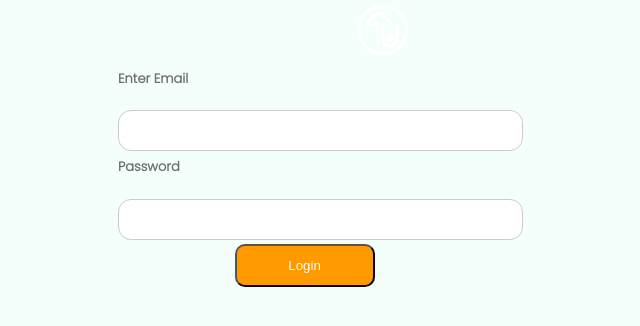
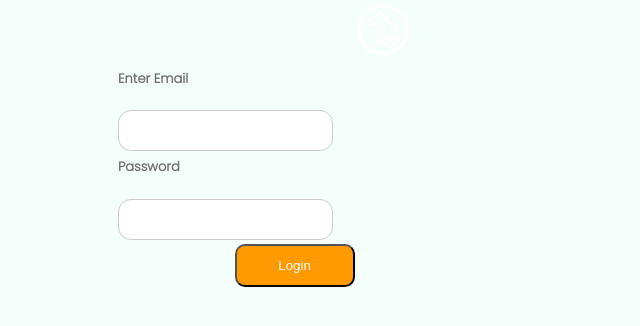
Before and after one commit to Laban254/TuRent_community, a Flask app: page /login in a window 1280 px wide. Shown: the part 122-448 px from the top of the page, without its empty margins (257-897 px from the left). Run offline with Flask 2, Linux system fonts and the light colour scheme.

Commit message:
updated the width of login inputs

```diff
--- a/app/static/css/login.css
+++ b/app/static/css/login.css
@@ -12,12 +12,13 @@
 input.login_email[type="email"],
 input.login_password[type="password"] {
     border: 1px solid #ccc;
+    width: 200px;
 }
 
 
 input.login_submit[type="submit"] {
     border-radius: 10px;
-    width: 140px;
+    width: 120px;
     margin-left: 22%;
     padding: 12px 20px;
     background-color: #FF9900;
```
